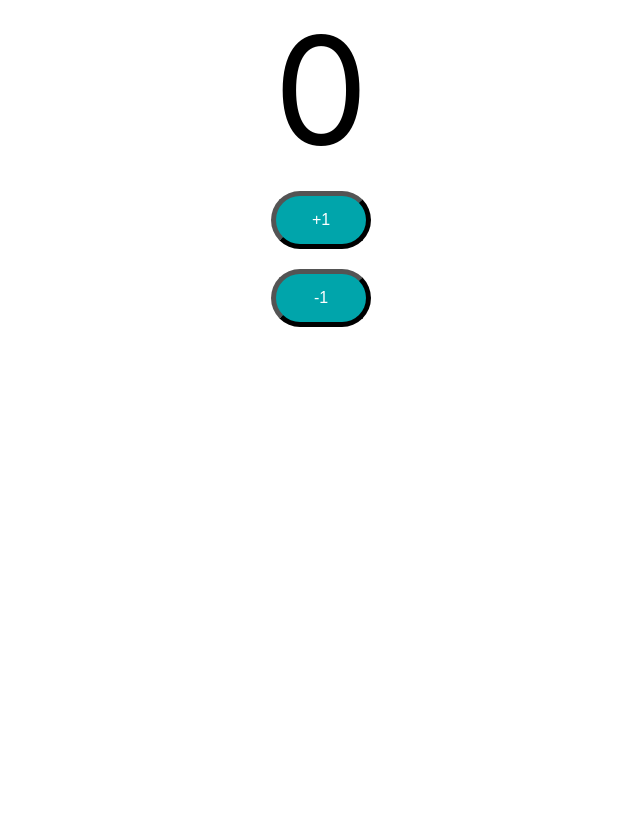
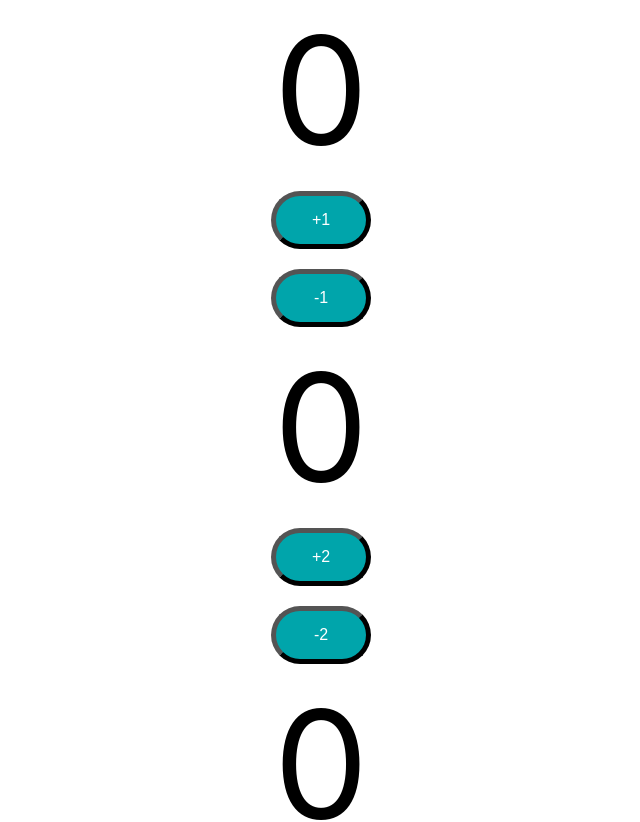
Before and after one commit to vasiioandre/todo-app-frontend, a React (Create React App) app: page / in a window 1280 px wide. Shown: the top 822 px of the page, without its empty margins (319-959 px from the left). Before the commit the page ends 800 px from the top, so only its background shows below. Built offline with nearby package versions, Linux system fonts and the light colour scheme.

Commit message:
React props

```diff
--- a/src/App.js
+++ b/src/App.js
@@ -4,9 +4,30 @@
 function App() {
   return (
     <div className="App">
+      {/* <PlayingWithProps property1="value1" property2="value2" /> */}
       <Counter />
+      <Counter by={2} />
+      <Counter by={3} />
     </div>
   );
 }
 
+// function PlayingWithProps(properties) {
+//   console.log(properties)
+//   console.log(properties.property1)
+
+//   return (
+//     <div>Props</div>
+//   )
+// }
+
+function PlayingWithProps({property1, property2}) {
+  //console.log(properties.property1)
+  console.log(property2)
+
+  return (
+    <div>Props</div>
+  )
+}
+
 export default App;
--- a/src/components/counter/Counter.css
+++ b/src/components/counter/Counter.css
@@ -12,5 +12,5 @@
 
 .count {
     font-size: 150px;
-    padding: 60px;
+    padding: 20px;
 }
--- a/src/components/counter/Counter.jsx
+++ b/src/components/counter/Counter.jsx
@@ -1,10 +1,13 @@
 import { useState } from 'react'
+import { PropTypes } from 'prop-types'
 import './Counter.css'
 
-export default function Counter() {
+export default function Counter({by}) {
 
     //const state = useState(0);
     const [count, setCount] = useState(0);
+
+    console.log(by)
 
     function incrementCounterFunction() {
         // console.log(state)
@@ -12,12 +15,12 @@
         // console.log(state[1])
         // state[1](state[0] + 1)
 
-        setCount(count + 1)
+        setCount(count + by)
         console.log(count)
     }
 
     function decrementCounterFunction() {
-        setCount(count-1)
+        setCount(count - by)
     }
 
     return (
@@ -26,13 +29,21 @@
             <div>
                 <button className="counterButton"
                     onClick={incrementCounterFunction}
-                >+1</button>
+                >+{by}</button>
             </div>
             <div>
                 <button className="counterButton"
                     onClick={decrementCounterFunction}
-                >-1</button>
+                >-{by}</button>
             </div>
         </div>
     )
 }
+
+Counter.propTypes = {
+    by: PropTypes.number
+}
+
+Counter.defaultProps = {
+    by: 1
+}
```
